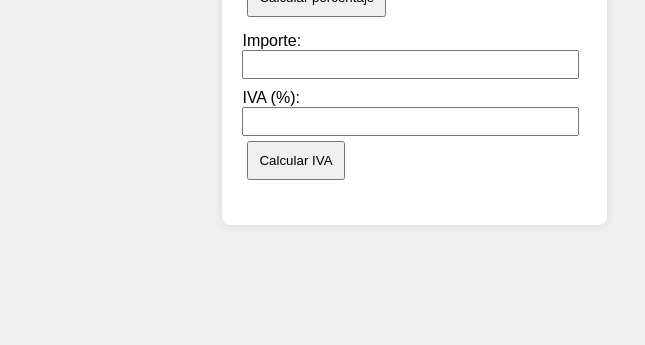
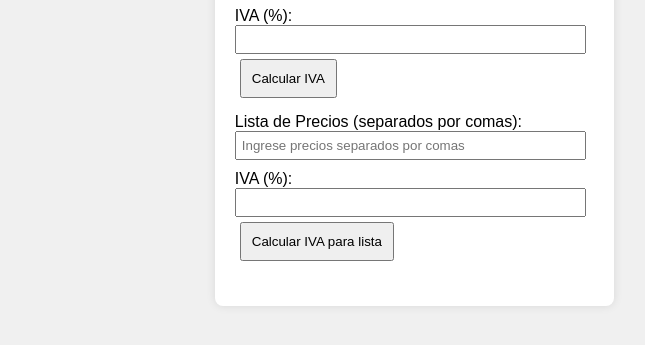
Before and after one commit to FabrizioGrand/JSPruebas, a plain HTML site: page index.html in a window 1280 px wide. Shown: the part 453-798 px from the top of the page, without its empty margins (317-962 px from the left). Drawn offline with Linux system fonts and the light colour scheme.

Commit message:
Agrego Iteraciones para calcular iva en varios numeros a la vez

```diff
--- a/index.html
+++ b/index.html
@@ -1,10 +1,11 @@
 <!DOCTYPE html>
 <html lang="en">
   <head>
-    <meta charset="UTF-8">
-    <meta name="viewport" content="width=device-width, initial-scale=1.0">
+    <meta charset="UTF-8" />
+    <meta name="viewport" content="width=device-width, initial-scale=1.0" />
     <title>Calculadora</title>
-    <link rel="stylesheet" href="styles.css"> <!-- Enlace al archivo de estilos CSS -->
+    <link rel="stylesheet" href="styles.css" />
+    <!-- Enlace al archivo de estilos CSS -->
   </head>
   <body>
     <h1>Calculadora</h1>
@@ -12,11 +13,11 @@
       <!-- Sección para las operaciones básicas -->
       <div>
         <label for="num1">Número 1:</label>
-            <input type="number" id="num1">
+        <input type="number" id="num1" />
       </div>
       <div>
         <label for="num2">Número 2:</label>
-            <input type="number" id="num2">
+        <input type="number" id="num2" />
       </div>
       <div>
         <!-- Botones para realizar las operaciones básicas -->
@@ -28,26 +29,42 @@
       <!-- Sección para el cálculo de porcentaje -->
       <div>
         <label for="number">Número:</label>
-            <input type="number" id="number">
+        <input type="number" id="number" />
       </div>
       <div>
         <label for="percentage">Porcentaje:</label>
-            <input type="number" id="percentage">
+        <input type="number" id="percentage" />
         <button onclick="calculatePercentage()">Calcular porcentaje</button>
       </div>
-        <!-- Sección para el cálculo del IVA -->
+      <!-- Sección para el cálculo del IVA sobre un solo importe -->
       <div>
         <label for="amount">Importe:</label>
-            <input type="number" id="amount" step="any"> <!-- step="any" permite números decimales -->
+        <input type="number" id="amount" step="any" />
+        <!-- step="any" permite números decimales -->
       </div>
       <div>
         <label for="vatRate">IVA (%):</label>
-            <input type="number" id="vatRate" step="any">
+        <input type="number" id="vatRate" step="any" />
         <button onclick="calculateVAT()">Calcular IVA</button>
+      </div>
+      <!-- Sección para el cálculo del IVA sobre una lista de precios -->
+      <div>
+        <label for="prices">Lista de Precios (separados por comas):</label>
+        <input
+          type="text"
+          id="prices"
+          placeholder="Ingrese precios separados por comas"
+        />
+      </div>
+      <div>
+        <label for="vatRateList">IVA (%):</label>
+        <input type="number" id="vatRateList" step="any" />
+        <button onclick="calculateVATForList()">Calcular IVA para lista</button>
       </div>
       <!-- Div para mostrar los resultados -->
       <div id="result"></div>
     </div>
-    <script src="main.js"></script> <!-- Enlace al archivo JavaScript -->
+    <script src="main.js"></script>
+    <!-- Enlace al archivo JavaScript -->
   </body>
 </html>
--- a/main.js
+++ b/main.js
@@ -48,9 +48,34 @@ function calculateVAT() {
     displayResult(`El ${vatRate}% de IVA sobre ${amount} es: ${vatValue}. El valor total con IVA incluido es: ${totalValue}`); // Mostrar el resultado
 }
 
+// Función para calcular el IVA para una lista de precios
+function calculateVATForList() {
+    // Obtener la entrada del usuario y convertirla en un array de números
+    const pricesInput = document.getElementById('prices').value;
+    const pricesArray = pricesInput.split(',').map(price => parseFloat(price.trim()));
+
+    // Obtener el porcentaje de IVA
+    const vatRate = parseFloat(document.getElementById('vatRateList').value);
+
+    // Array para almacenar los resultados
+    let results = [];
+
+    // Iterar sobre cada precio y calcular el IVA
+    pricesArray.forEach(price => {
+        const vatValue = (price * vatRate) / 100;
+        const totalValue = price + vatValue;
+        results.push(`Precio: ${price}, IVA: ${vatValue}, Total: ${totalValue}`);
+    });
+
+    // Mostrar los resultados
+    console.log(results.join('\n'));
+    alert(results.join('\n'));
+    displayResult(results.join('<br>'));
+}
+
 // Función para mostrar los resultados
 function displayResult(message) {
-    resultDiv.innerText = message; // Mostrar el mensaje en el div de resultado
+    resultDiv.innerHTML = message; // Mostrar el mensaje en el div de resultado
     console.log(message); // Mostrar el mensaje en la consola
     alert(message); // Mostrar el mensaje en una alerta
 }
```
Lines whose indentation alone changed are shown as unchanged.
